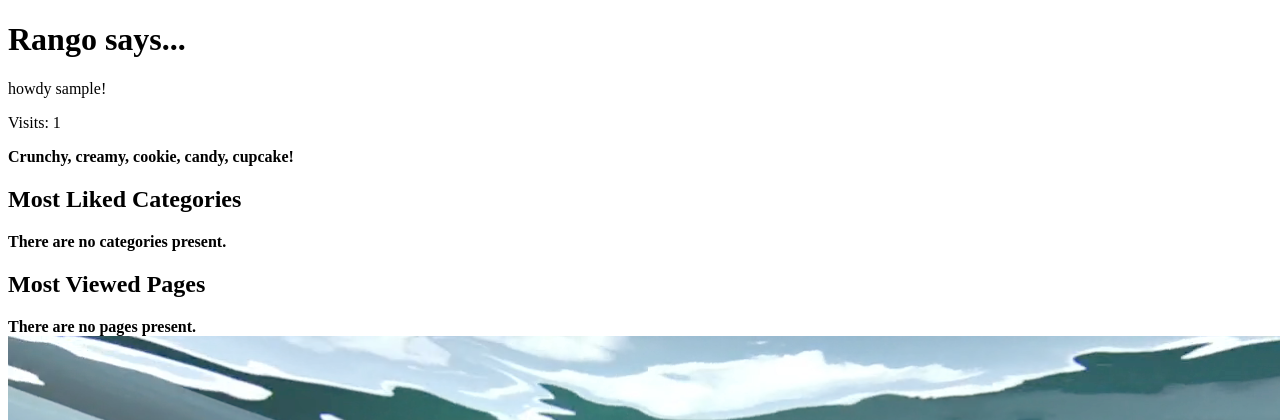
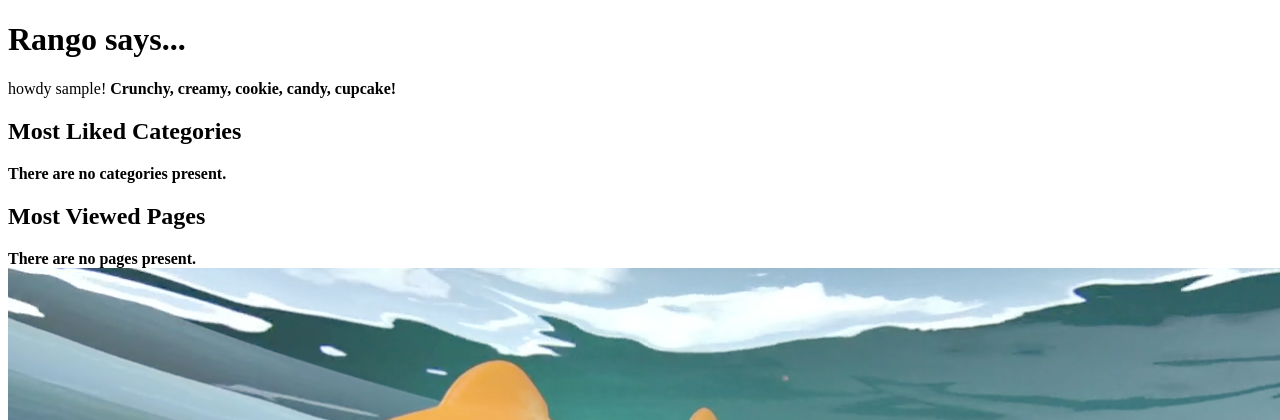
Before and after one commit to ARLJay/tango_with_django_project, a Django app: page /rango/ in a window 1280 px wide. Shown: the top 420 px of the page. Run offline with Django 3.2, Linux system fonts and the light colour scheme; the visitor is signed in with stand-in values (Sample User, id 1); data that the repository does not hold is empty.

Commit message:
Chapter 10 - Exercises Complete

```diff
--- a/rango/views.py
+++ b/rango/views.py
@@ -21,18 +21,16 @@ def index(request):
     context_dict['pages'] = page_list
 
     visitor_cookie_handler(request)
-    context_dict['visits'] = request.session['visits']
-
-    response = render(request, 'rango/index.html', context=context_dict)
-
-    return response
+    return render(request, 'rango/index.html', context=context_dict)
 
 def about(request):
     if request.session.test_cookie_worked():
         print("TEST COOKIE WORKED")
         request.session.delete_test_cookie()
 
+    context_dict = {}
     visitor_cookie_handler(request)
+
     context_dict['visits'] = request.session['visits']
 
     return render(request, 'rango/about.html', context=context_dict)
@@ -172,7 +170,7 @@ def get_server_side_cookie(request, cookie, default_val = None):
     return val
 
 def visitor_cookie_handler(request):
-    visits = int(request.COOKIES.get('visits', '1'))
+    visits = int(get_server_side_cookie(request, 'visits', '1'))
 
     last_visit_cookie = get_server_side_cookie(request, 'last_visit', str(datetime.now()))
     last_visit_time = datetime.strptime(last_visit_cookie[:-7], '%Y-%m-%d %H:%M:%S')
--- a/templates/rango/index.html
+++ b/templates/rango/index.html
@@ -12,7 +12,6 @@
 	<div>
 		{% if user.is_authenticated %}
 			howdy {{ user.username }}!
-			<p>Visits: {{ visits }}</p>
 		{% else %}
 			hey there partner! <br />
 		{% endif %}
```
